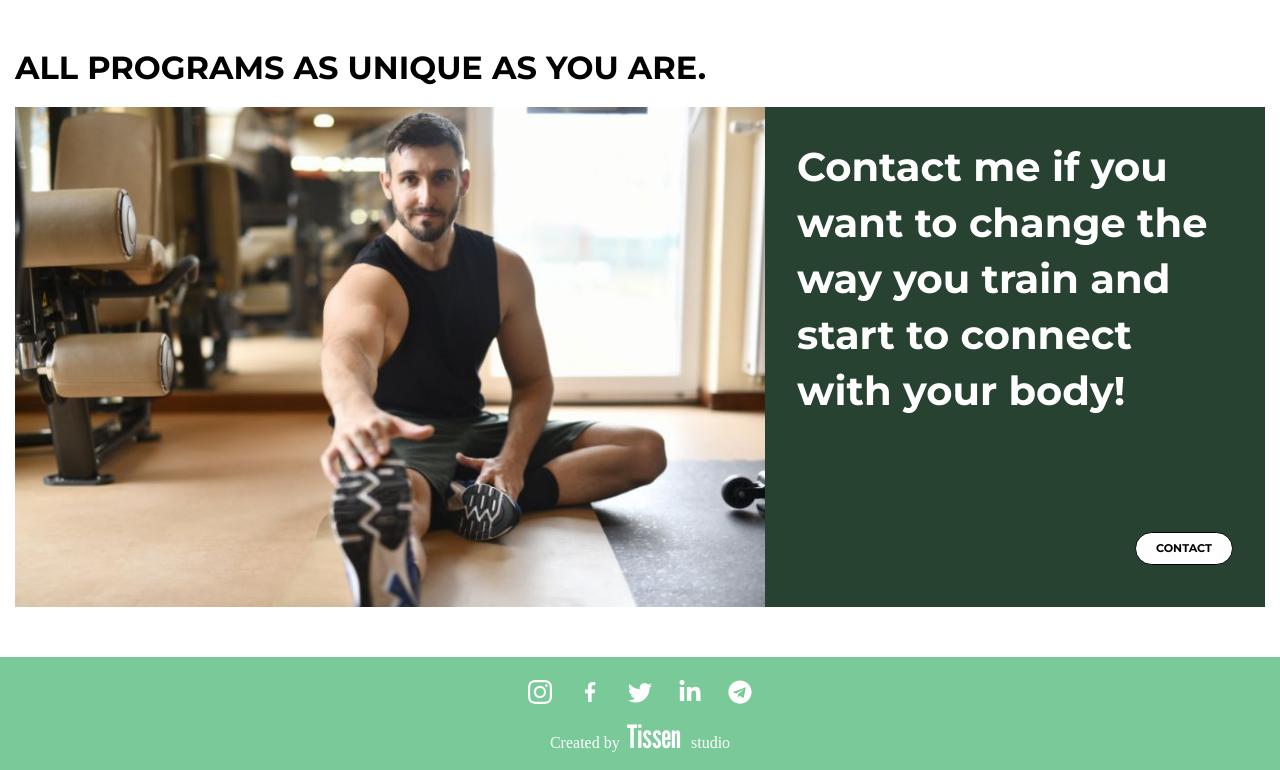
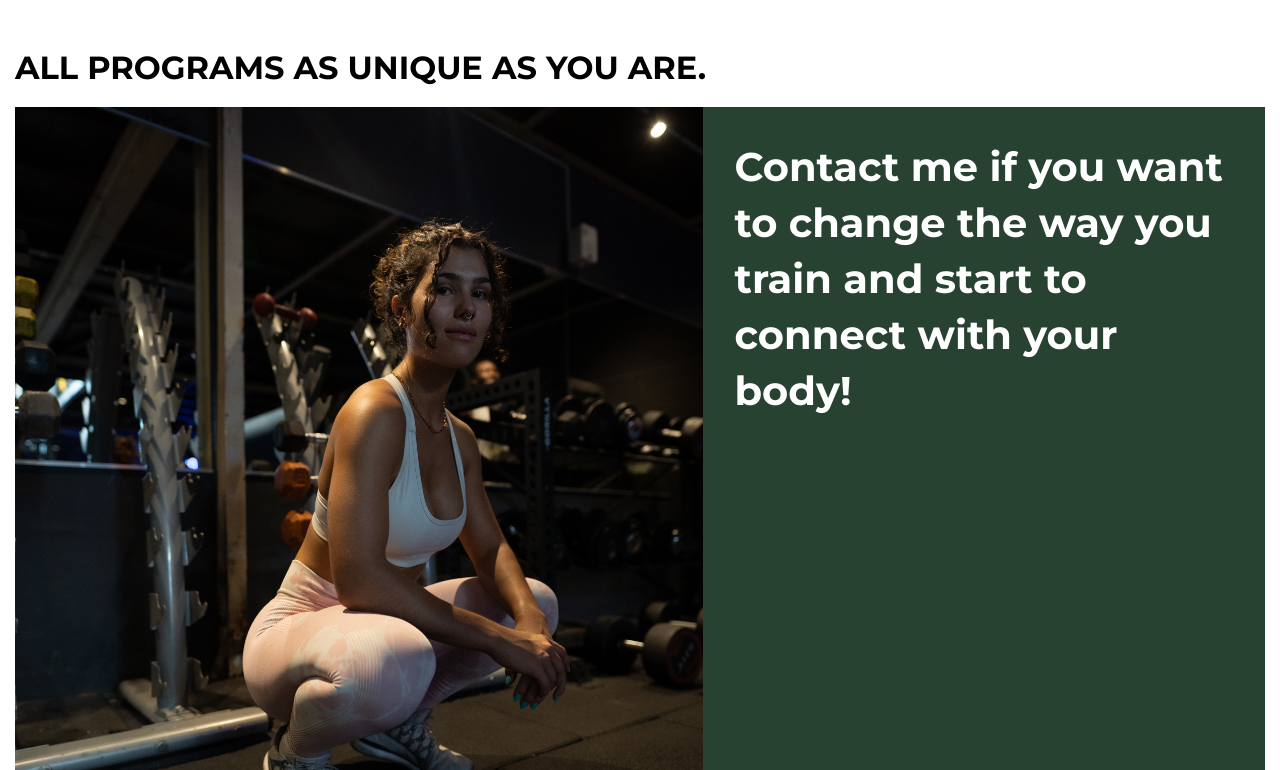
Before and after one commit to RuslanTissen/pepe-world, a React (Create React App) app: page / in a window 1280 px wide. Shown: the part 3870-4640 px from the top of the page. Built offline with nearby package versions, Linux system fonts and the light colour scheme.

Commit message:
contact done

```diff
--- a/src/components/stretching/Stretching.scss
+++ b/src/components/stretching/Stretching.scss
@@ -6,7 +6,12 @@
 		text-transform: uppercase;
 	}
 	.stretching__image-box{
+		height: 800px;
+		display: flex;
+		flex-wrap: wrap;
 		.stretching__image{
+			flex: 1 1 100%;
+			height: 50%;
 			img{
 				width: 100%;
 				height: 100%;
@@ -15,17 +20,20 @@
 			}
 		}
 		.stretching__text{
+			height: 50%;
 			font-weight: 300;
 			padding: 32px;
-			// background-color: #282421;
 			background-color: rgb(40, 66, 50);
 			color: white;
+			display: flex;
+			flex-direction: column;
+			justify-content: space-between;
 			.stretching__text--container{
 				h2{
 					// text-transform: uppercase;
 					// letter-spacing: 1px;
 					// word-spacing:7px;
-					font-size: 2em;
+					font-size: 1.7em;
 					line-height: 1.4;
 				}
 			}
@@ -52,12 +60,54 @@
 			}
 		}
 	}
+	@media (min-width:500px) {
+		.stretching__image-box{
+			.stretching__image{
+				height: 60%;
+			}
+			.stretching__text{
+				height: 40%;
+			}
+		}
+	}
+	@media (min-width:600px) {
+		.stretching__image-box{
+			height: 850px;
+			.stretching__image{
+				height: 65%;
+			}
+			.stretching__text{
+				height: 35%;
+			}
+		}
+	}
+	@media (min-width:700px) {
+		.stretching__image-box{
+			height: 900px;
+			.stretching__image{
+				height: 70%;
+			}
+			.stretching__text{
+				height: 30%;
+			}
+		}
+	}
+	@media (min-width:800px) {
+		.stretching__image-box{
+			.stretching__image{
+				height: 75%;
+			}
+			.stretching__text{
+				height: 25%;
+			}
+		}
+	}
 	@media (min-width: 900px) {
 		.stretching__image-box{
-			display: flex;
-
+			height: 850px;
 			.stretching__image{
-				width: 60%;
+				flex: 1 1 55%;
+				height: 100%;
 				background-image: url(../../images/str1.jpg);
 				background-repeat: no-repeat;
 				background-size: cover;
@@ -73,9 +123,10 @@
 				}
 			}
 			.stretching__text{
-				width: 40%;
+				flex: 1 1 45%;
+				height: 100%;
 				font-weight: 300;
-				padding: 32px;
+				// padding: 32px;
 				// background-color: #282421;
 				color: white;
 				.stretching__text--container{
@@ -87,7 +138,7 @@
 				.link-container{
 					height: 30%;
 					display: flex;
-					justify-content: end;
+					// justify-content: end;
 					align-items: end;
 					a{
 						display: flex;
```
Also changed, not shown: src/images/str.jpg, src/images/str1.jpg.
